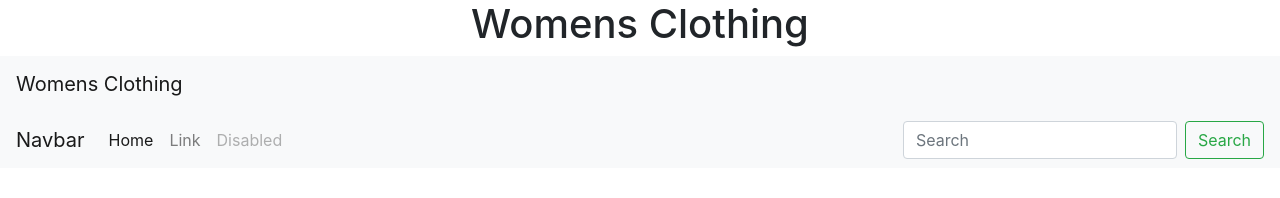
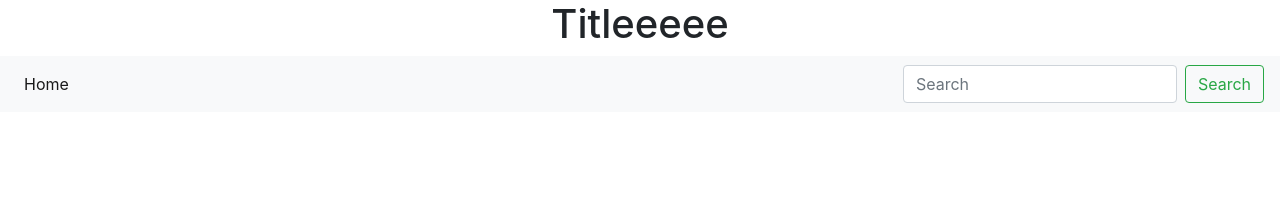
Before and after one commit to Soraso/Soraso.github.io, a plain HTML site: page index.html in a window 1280 px wide. Drawn offline with nearby package versions, Linux system fonts and the light colour scheme.

Commit message:
Edit index.html

```diff
--- a/index.html
+++ b/index.html
@@ -12,19 +12,30 @@
 <body>
 	<!-- <div class="container"> -->
 		<header>
-			<h1 class="title">Womens Clothing</h1>
+			<h1 class="title">Titleeeee</h1>
 			<nav class="navbar navbar-expand-lg navbar-light bg-light">
 				<button class="navbar-toggler" type="button" data-toggle="collapse" data-target="#navbarSupportedContent" aria-controls="navbarSupportedContent" aria-expanded="false" aria-label="Toggle navigation">
 					<span class="navbar-toggler-icon"></span>
 				</button>
-				<a class="navbar-brand" href="#">Womens Clothing</a>
+
+				<div class="collapse navbar-collapse" id="homeMenues">
+					<ul class="navbar-nav mr-auto mt-2 mt-lg-0">
+							<li class="nav-item active">
+							<a class="nav-link" href="#">Home</a>
+						</li>
+					</ul>
+					<form class="form-inline my-2 my-lg-0">
+						<input class="form-control mr-sm-2" type="search" placeholder="Search" aria-label="Search">
+						<button class="btn btn-outline-success my-2 my-sm-0" type="submit">Search</button>
+					</form>
+				</div>
 
 			</nav>
 		</header>
 	<!-- </div> -->
 
-
-	<nav class="navbar navbar-expand-lg navbar-light bg-light">
+	<!-- This is template of Navbar from Bootstrap -->
+	<!-- <nav class="navbar navbar-expand-lg navbar-light bg-light">
 	  <button class="navbar-toggler" type="button" data-toggle="collapse" data-target="#navbarTogglerDemo03" aria-controls="navbarTogglerDemo03" aria-expanded="false" aria-label="Toggle navigation">
 	    <span class="navbar-toggler-icon"></span>
 	  </button>
@@ -47,7 +58,7 @@
 	      <button class="btn btn-outline-success my-2 my-sm-0" type="submit">Search</button>
 	    </form>
 	  </div>
-	</nav>
+	</nav> -->
 
 
 	<!-- Optional JavaScript -->
```
